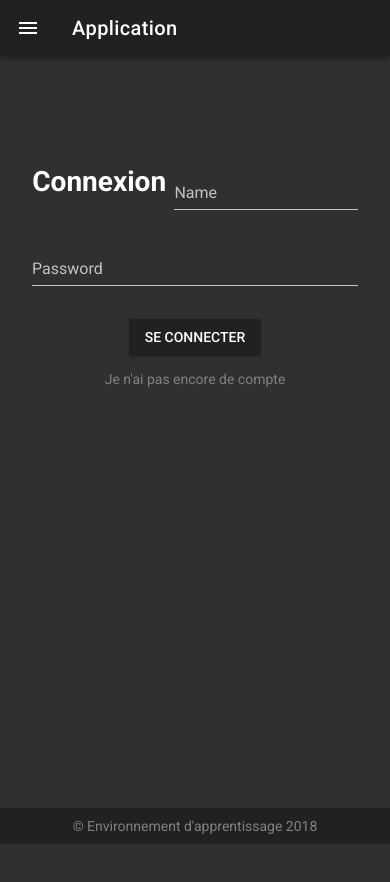
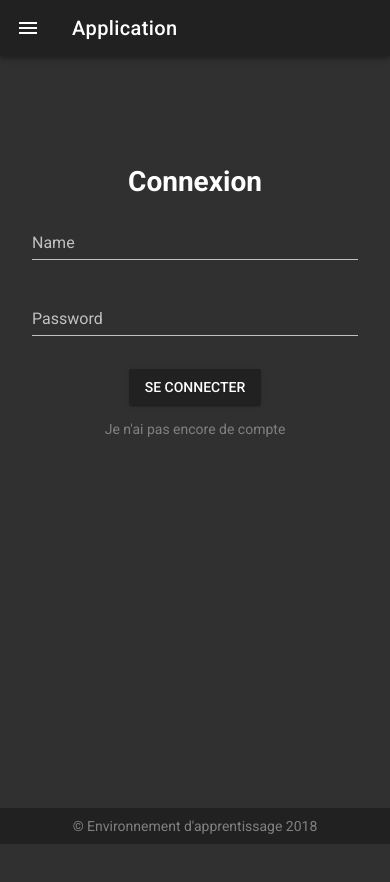
Before and after one commit to dev-yann/learn, a Vue app in the folder frontend/: page / in a window 390 px wide. Shown: the top 882 px of the page. Built offline with nearby package versions, Linux system fonts and the light colour scheme.

Commit message:
connexion et inscription responsive

```diff
--- a/frontend/src/components/Connexion.vue
+++ b/frontend/src/components/Connexion.vue
@@ -4,23 +4,23 @@
       <v-container  grid-list-md text-xs-center>
 
         <v-layout row wrap>
-          <v-flex lg12>
+          <v-flex xs12>
             <h1>Connexion</h1>
           </v-flex>
 
-          <v-flex lg6 offset-lg3>
+          <v-flex xs12 sm8 md6 offset-sm2 offset-md3>
               <v-text-field  type="text" label="Name" v-model="name" :rules="nameRules" required></v-text-field>
           </v-flex>
 
-          <v-flex lg6 offset-lg3>
+          <v-flex xs12 sm8 md6 offset-sm2 offset-md3>
               <v-text-field type="password" label="Password" v-model="password" :rules="passwordRules" required></v-text-field>
           </v-flex>
 
-          <v-flex lg6 offset-lg3>
+          <v-flex xs12 sm8 md6 offset-sm2 offset-md3>
             <v-btn type='submit'>Se connecter</v-btn>
           </v-flex>
 
-          <v-flex lg6 offset-lg3>
+          <v-flex xs12 sm8 md6 offset-sm2 offset-md3>
             <router-link to="/inscription">Je n'ai pas encore de compte</router-link>
           </v-flex>
 
--- a/frontend/src/components/ExoListe.vue
+++ b/frontend/src/components/ExoListe.vue
@@ -2,11 +2,11 @@
   <div class="containerGeneral">
 
         <v-layout row wrap>
-          <v-flex lg12>
-            <h1>Exercices et parcours</h1>
+          <v-flex xs12>
+            <h1>Parcours</h1>
           </v-flex>
 
-          <v-flex lg3 offset-lg1>
+          <v-flex lg3 offset-md0 offset-lg1>
             <v-container fluid grid-list-md>
               <v-flex xs11>
                 <v-card>
@@ -57,7 +57,7 @@
           </v-flex>
 
 
-          <v-flex lg7>
+          <v-flex mdlg7>
             <v-container fluid grid-list-md>
               <v-data-iterator content-tag="v-layout" row wrap :items="items" :rows-per-page-items="rowsPerPageItems" :pagination.sync="pagination">
                 <v-flex slot="item" slot-scope="props" xs11 offset-xs1>
--- a/frontend/src/components/Inscription.vue
+++ b/frontend/src/components/Inscription.vue
@@ -4,27 +4,27 @@
       <v-container  grid-list-md text-xs-center>
 
         <v-layout row wrap>
-          <v-flex lg12>
+          <v-flex xs12>
             <h1>inscription</h1>
           </v-flex>
 
-          <v-flex lg6 offset-lg3>
+          <v-flex xs12 sm8 md6 offset-sm2 offset-md3>
               <v-text-field  type="text" label="Name" v-model="name" :rules="nameRules" required></v-text-field>
           </v-flex>
 
-          <v-flex lg6 offset-lg3>
+          <v-flex xs12 sm8 md6 offset-sm2 offset-md3>
               <v-text-field type="password" label="Password" v-model="password" :rules="passwordRules" required></v-text-field>
           </v-flex>
 
-          <v-flex lg6 offset-lg3>
+          <v-flex xs12 sm8 md6 offset-sm2 offset-md3>
               <v-text-field type="password" label="Same password" v-model="passwordBis" required></v-text-field>
           </v-flex>
 
-          <v-flex lg6 offset-lg3>
+          <v-flex xs12 sm8 md6 offset-sm2 offset-md3>
             <v-btn type='submit'>S'inscrire</v-btn>
           </v-flex>
 
-          <v-flex lg6 offset-lg3>
+          <v-flex xs12 sm8 md6 offset-sm2 offset-md3>
             <router-link to="/connexion">J'ai déjà un compte</router-link>
           </v-flex>
 
```
